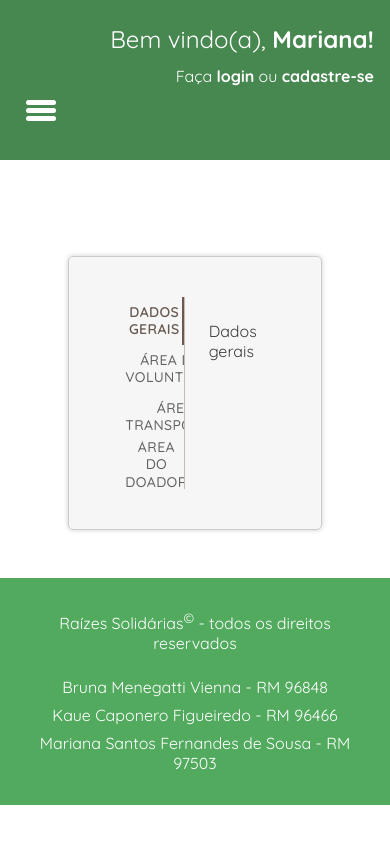
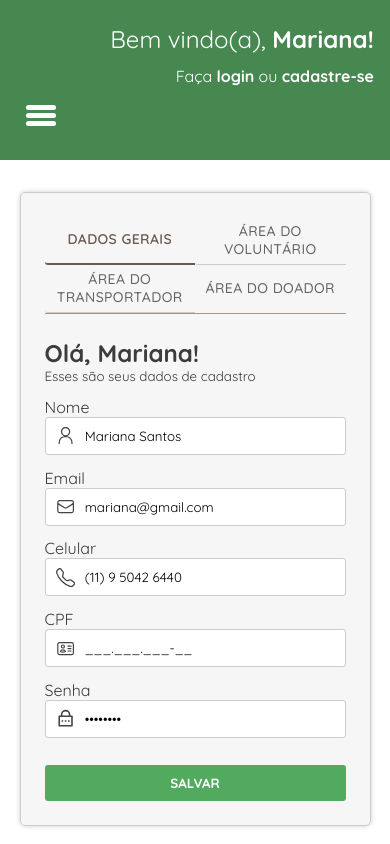
Before and after one commit to mariana-santos/RaizesSolidarias, a Next.js app in the folder RWD/gs2-next/: page /perfil in a window 390 px wide. Shown: the top 844 px of the page. Built offline with nearby package versions, Linux system fonts and the light colour scheme.

Commit message:
perfil: dados gerais finalizados

```diff
--- a/RWD/gs2-next/app/Components/Campo/index.js
+++ b/RWD/gs2-next/app/Components/Campo/index.js
@@ -6,7 +6,7 @@ export default function Campo (props){
             onChange, accept, onKeyUp,
         } = props
     return(
-        <>
+        <div className='campo'>
             <label htmlFor={id}>{label}</label>
             <div className="wrap_input">
                 {icon}
@@ -23,6 +23,6 @@ export default function Campo (props){
                 }
             </div>
             { errorMsg != null && <span className='error' > {errorMsg} </span> }
-        </>
+        </div>
     )
 }
--- /dev/null
+++ b/RWD/gs2-next/app/Components/DadosGerais/index.js
@@ -0,0 +1,168 @@
+import { useState } from "react"
+
+import Campo from "../Campo"
+
+import validator from "validator"
+
+import { HiOutlineEnvelope, HiOutlineIdentification } from 'react-icons/hi2'
+import { RiLockPasswordLine } from 'react-icons/ri'
+import { RxPerson } from 'react-icons/rx'
+import { BsTelephone } from 'react-icons/bs'
+
+import { PatternFormat } from 'react-number-format';
+
+import '../../styles/form.css'
+
+export default function DadosGerais() {
+    const [nome, setNome] = useState('Mariana Santos')
+    const [errorNome, setErrorNome] = useState(null)
+
+    const [email, setEmail] = useState('mariana@gmail.com')
+    const [errorEmail, setErrorEmail] = useState(null)
+
+    const [senha, setSenha] = useState('senha123')
+    const [errorSenha, setErrorSenha] = useState(null)
+
+    const [cpf, setCpf] = useState('')
+    const [errorCpf, setErrorCpf] = useState(null)
+
+    const [celular, setCelular] = useState('(11) 9 5042-6440')
+    const [errorCel, setErrorCel] = useState(null)
+
+    const [carregando, setCarregando] = useState(false)
+
+    function handleSubmit(e) {
+
+        e.preventDefault();
+
+        if (validaEmail() && validaSenha()) {
+            // setCarregando(true)
+
+            // fetch(`http://localhost:8080/InvestiumAPI/rest/usuario/${email}/${senha}`)
+            //   .then((resp) => resp.json())
+            //   .then((data) => {
+            //     setCarregando(false)
+            //     if (data.nome && data.email && data.senha) {
+            //       toast.success('Usuário autenticado! Aguarde para ser direcionado.')
+            //       const dadosString = JSON.stringify(data);
+            //       sessionStorage.setItem("dadosUsuario", dadosString);
+            //       setUser(data)
+            //       setTimeout(() => {
+            //         window.location.href = '/perfil'
+            //       }, 2000)
+            //     } else {
+            //       toast.error('Email ou senha incorretos.')
+            //     }
+            //   })
+            //   .catch((error) => {
+            //     console.error(error)
+            //     setCarregando(false)
+            //   });
+        }
+    }
+
+    function validaEmail() {
+
+        //se for válido e não for vazio retorna true e remove o erro
+        if (email !== '' && email !== null && validator.isEmail(email)) {
+            setErrorEmail(null)
+            return true
+        }
+
+        //se cair aqui tem algo errado e entram as validações especificas
+        else {
+            if (email === '' || email === null || email === undefined) {
+                setErrorEmail('Email é obrigatório!')
+                return false
+            }
+
+            if (!validator.isEmail(email)) {
+                setErrorEmail('Email inválido!')
+                return false
+            }
+        }
+
+    }
+
+    function validaSenha() {
+        if (senha !== '' && senha !== null) {
+            setErrorSenha(null)
+            return true
+        }
+        else {
+            setErrorSenha('Senha é obrigatória!')
+            return false
+        }
+    }
+
+    return (
+        <form onSubmit={handleSubmit}>
+            <h2>Olá, Mariana!</h2>
+            <small>Esses são seus dados de cadastro</small>
+
+            <Campo
+                label="Nome"
+                id="nome"
+                placeholder="Digite seu nome"
+                type="text"
+                icon={<RxPerson />}
+                errorMsg={errorNome}
+                value={nome}
+                onChange={e => setNome(e.target.value)}
+            />
+
+            <Campo
+                label="Email"
+                id="email"
+                placeholder="Digite seu email"
+                type="email"
+                icon={<HiOutlineEnvelope />}
+                errorMsg={errorEmail}
+                value={email}
+                onChange={e => setEmail(e.target.value)}
+            />
+
+            <Campo
+                label="Celular"
+                id="celular"
+                placeholder="Digite seu celular"
+                type="text"
+                icon={<BsTelephone />}
+                errorMsg={errorCel}
+                value={celular}
+                onChange={e => setCelular(e.target.value)}
+                temMask
+            >
+                <PatternFormat format="(##) 9 #### ####" allowEmptyFormatting mask="_" defaultValue="(11) 9 5042 6440" />
+            </Campo>
+
+            <Campo
+                label="CPF"
+                id="cpf"
+                placeholder="Digite seu CPF"
+                type="text"
+                icon={<HiOutlineIdentification />}
+                errorMsg={errorCpf}
+                value={cpf}
+                temMask
+                onChange={e => setCpf(e.target.value)}
+            >
+                <PatternFormat format="###.###.###-##" allowEmptyFormatting mask="_" />
+            </Campo>
+
+            <Campo
+                label="Senha"
+                id="senha"
+                placeholder="Digite sua senha"
+                type="password"
+                icon={<RiLockPasswordLine />}
+                errorMsg={errorSenha}
+                value={senha}
+                onChange={e => setSenha(e.target.value)}
+            />
+
+            <button type="submit" className="btn btn_primary arrow">Salvar</button>
+
+        </form>
+    )
+}
--- a/RWD/gs2-next/app/styles/perfil.css
+++ b/RWD/gs2-next/app/styles/perfil.css
@@ -1,7 +1,7 @@
 .wrap-profile{
     padding-top: 16em;
     padding-bottom: 3em;
-    max-width: 65%;
+    max-width: 70%;
     margin: auto;
 }
 
@@ -21,6 +21,10 @@
     font-family: 'Quicksand' !important;
 }
 
+.tab:not(:last-child){
+    border-bottom: solid 1px #ccc !important;
+}
+
 .tab:hover{
     background: #9e857688 !important;
 }
@@ -32,8 +36,87 @@
 
 .tab-list{
     border-right: solid 1px #9e857688;
+    width: 25%;
 }
 
 button{
     transition: .24s ease;
 }
+
+.tab-content{
+    width: 75%;
+    padding: 0 !important;
+    padding-left: 2em !important;
+}
+
+.wrap-profile form{
+    display: flex;
+    flex-wrap: wrap;
+    column-gap: 1em;
+}
+
+.wrap-profile form h2, .wrap-profile form small{
+    width: 100%;
+}
+
+.campo, .wrap-profile form button{
+    width: calc(50% - .5em);
+}
+
+.wrap-profile form button{
+    margin-top: 2em;
+}
+
+@media screen and (max-width: 768px) {
+    .wrap-profile{
+        padding-top: 12em;
+        max-width: 90%;
+    }
+
+    .wrap-tabs{
+        padding: 1.5em;
+        flex-direction: column;
+    }
+
+    .tab-list, .tab-content{
+        width: 100%;
+        flex-wrap: wrap;
+    }
+
+    .tab{
+        width: 50%;
+        padding: 0 !important;
+        align-items: center !important;
+    }
+
+    .tab:hover{
+        background: transparent !important;
+    }
+
+    .tab-content{
+        padding: 0 !important;
+        padding-top: 1.5em !important;
+    }
+
+    .css-heg063-MuiTabs-flexContainer{
+        flex-wrap: wrap !important;
+    }
+
+    .tab-list{
+        border-right: none;
+        border-bottom: solid 1px #9e8576dc;
+        /* padding-bottom: 1em; */
+    }
+
+    .campo, .wrap-profile form button{
+        width: 100%;
+    }
+
+    .css-fgwl1b-MuiTabs-indicator{
+        display: none;
+    }
+
+    .tab.Mui-selected{
+        border-bottom: solid 2px #685a51 !important;
+    }
+}
--- a/RWD/gs2-next/pages/cadastro.js
+++ b/RWD/gs2-next/pages/cadastro.js
@@ -169,7 +169,7 @@ export default function Cadastro() {
                         temMask
                         onChange={e => setCpf(e.target.value)}
                     >
-                        <PatternFormat format="###.###.###-##" allowEmptyFormatting mask="_" />;
+                        <PatternFormat format="###.###.###-##" allowEmptyFormatting mask="_" />
                     </Campo>
 
                     <Campo
--- a/RWD/gs2-next/pages/login.js
+++ b/RWD/gs2-next/pages/login.js
@@ -131,7 +131,7 @@ export default function Login() {
           <button type="submit" className="btn btn_primary arrow">Entrar</button>
 
           {/* <a className="outros_links" href="#">Esqueceu a senha? <strong>clique aqui</strong></a> */}
-          {/* <Link className="outros_links" to="/cadastro">Ainda não possui conta? <strong>clique aqui</strong></Link> */}
+          <Link className="outros_links" href="/cadastro">Ainda não possui conta? <strong>clique aqui</strong></Link>
 
         </form>
 
--- a/RWD/gs2-next/pages/perfil.js
+++ b/RWD/gs2-next/pages/perfil.js
@@ -13,8 +13,9 @@ import '../app/styles/perfil.css'
 
 import Menu from '../app/Components/Menu'
 import Footer from '../app/Components/Footer'
+import DadosGerais from '../app/Components/DadosGerais';
 
-import { useState } from 'react';
+import { useEffect, useState } from 'react';
 
 export default function Perfil() {
 
@@ -24,6 +25,13 @@ export default function Perfil() {
         setValue(newValue);
     };
 
+    const [orientation, setOrientation] = useState('vertical')
+
+    useEffect(() => {
+        if(typeof window !== undefined)
+            if(window.innerWidth < 768) setOrientation('horizontal')
+    }, [])
+
     return (
         <div className={fontBody.className}>
             <Menu />
@@ -31,7 +39,7 @@ export default function Perfil() {
                 <div className='wrap-tabs'>
                     <TabContext value={value} id="tab-context">
                         <TabList onChange={handleChange} aria-label="Perfil do usuário"
-                                 orientation="vertical" variant="fullWidth" className='tab-list'
+                                 orientation={orientation} className='tab-list' scrollButtons={false}
                                  TabIndicatorProps={{sx: {background: '#685a51'}}}
                         >
                             <Tab label="Dados gerais" value="geral" className='tab' />
@@ -40,10 +48,12 @@ export default function Perfil() {
                             <Tab label="Área do doador" value="doador" className='tab' />
                         </TabList>
 
-                        <TabPanel value="geral">Dados gerais</TabPanel>
-                        <TabPanel value="voluntario">Área do voluntário</TabPanel>
-                        <TabPanel value="transportador">Área do transportador</TabPanel>
-                        <TabPanel value="doador">Área do doador</TabPanel>
+                        <TabPanel value="geral" className='tab-content'>
+                            <DadosGerais />
+                        </TabPanel>
+                        <TabPanel value="voluntario" className='tab-content'>Área do voluntário</TabPanel>
+                        <TabPanel value="transportador" className='tab-content'>Área do transportador</TabPanel>
+                        <TabPanel value="doador" className='tab-content'>Área do doador</TabPanel>
                     </TabContext>
                 </div>
             </main>
```
Also changed, not shown: RWD/gs2-next/app/Components/AreaVoluntario/index.js (added).
